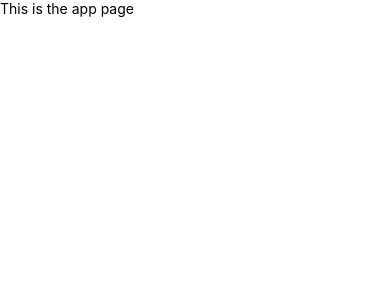
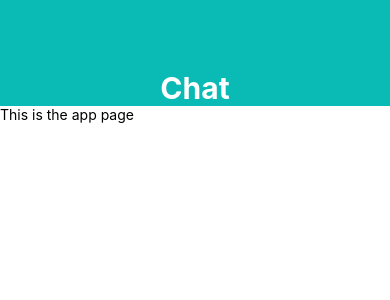
Before and after one commit to dannertech/message-app, a React Native app: screen / in a window 390 px wide. Shown: the top 300 px of the page. Built offline with nearby package versions, Linux system fonts and the light colour scheme.

Commit message:
added styling to header

```diff
--- a/App.js
+++ b/App.js
@@ -1,9 +1,11 @@
 import { StyleSheet, Text, View } from 'react-native';
 import {TextInput, ListItem, Avatar} from '@react-native-material/core';
+import Header from './src/components/Header';
 
 const App = () => {
   return (
     <View>
+      <Header />
       <Text>This is the app page</Text>
     </View>
   )
--- a/src/components/Header.js
+++ b/src/components/Header.js
@@ -3,14 +3,24 @@ import {StyleSheet, View, Text} from 'react-native';
 
 const Header = () => {
     return(
-        <View>
-            <Text>This is the header</Text>
+        <View style={styles.mainView}>
+            <Text style={styles.headerTextStyle}>Chat</Text>
         </View>
     )
 };
 
 const styles = StyleSheet.create({
-
+    mainView: {
+        paddingTop: 70,
+        backgroundColor: '#0ABAB5',
+        justifyContent: 'center',
+        alignItems: 'center'
+    },
+    headerTextStyle: {
+        fontWeight: 'bold',
+        fontSize: 30,
+        color: 'white'
+    }
 });
 
 export default Header;
```
